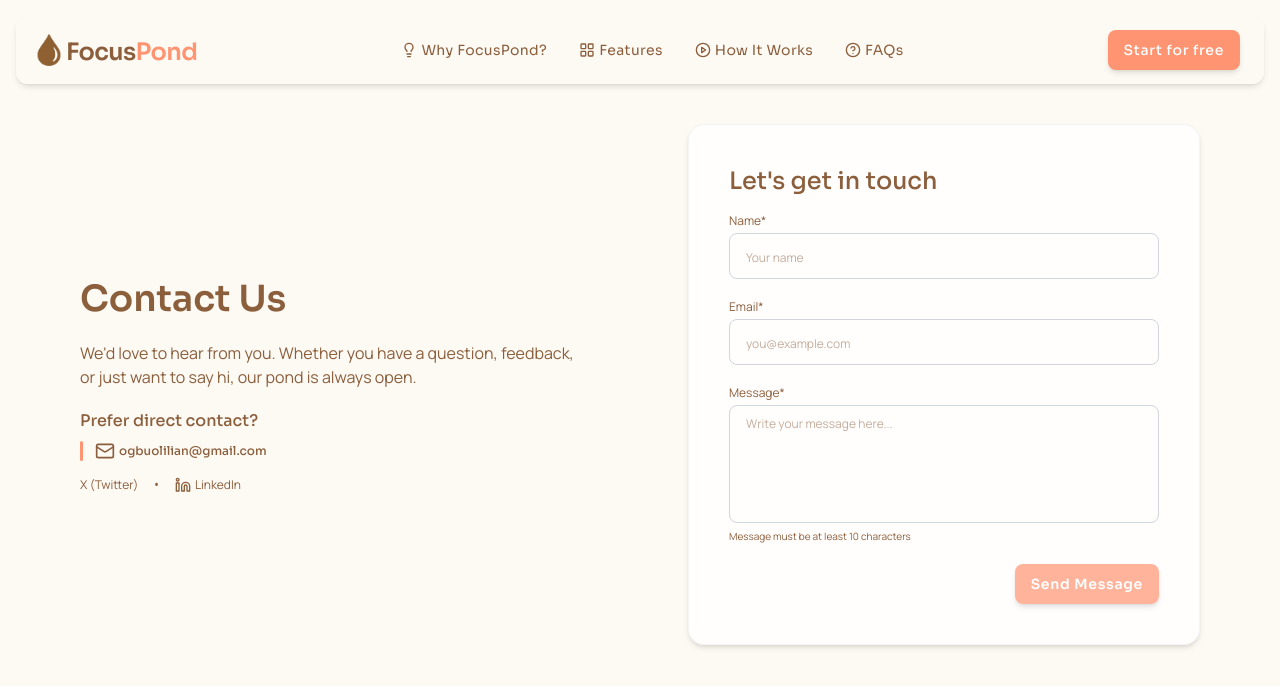
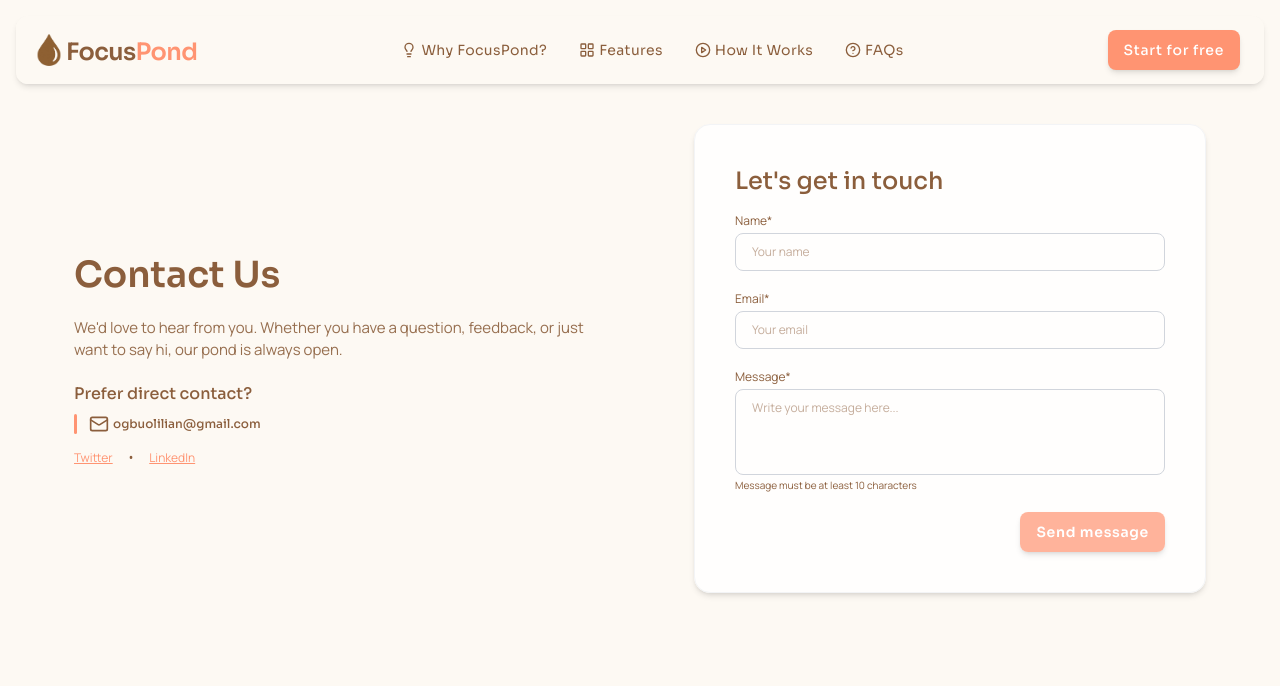
Before and after one commit to liannmaka/Focuspond, a Next.js app: page /contact in a window 1280 px wide. Shown: the top 686 px of the page. Built offline with nearby package versions, Linux system fonts and the light colour scheme.

Commit message:
chore: update waitlist and contact page

```diff
--- a/src/app/(landing-page)/contact/page.tsx
+++ b/src/app/(landing-page)/contact/page.tsx
@@ -1,6 +1,6 @@
 "use client";
 
-import { Mail, Linkedin } from "lucide-react";
+import { Mail } from "lucide-react";
 import { toast } from "sonner";
 import { useForm } from "react-hook-form";
 import { z } from "zod";
@@ -50,7 +50,11 @@ export default function ContactUsPage() {
       reset();
     } catch (err) {
       console.error("Contact form submit error:", err);
-      toast.error("Failed to send message. Please try again.");
+
+      const message =
+      err instanceof Error ? err.message : "Failed to send message. Please try again.";
+
+       toast.error(message);
     }
   };
 
@@ -62,7 +66,7 @@ export default function ContactUsPage() {
           {/* Intro */}
           <div className="text-center lg:text-left">
             <h1 className="text-3xl font-sora lg:text-4xl">Contact Us</h1>
-            <p className="my-5 font-manrope">
+            <p className="my-5 font-manrope text-[15px] text-dark-accent/90">
               We&apos;d love to hear from you. Whether you have a question,
               feedback, or just want to say hi, our pond is always open.
             </p>
@@ -90,9 +94,9 @@ export default function ContactUsPage() {
                 href="https://x.com/filix_lillyann"
                 target="_blank"
                 rel="noopener noreferrer"
-                className="hover:text-accent-button transition-colors font-manrope"
+                className="text-accent-button underline transition-colors font-manrope"
               >
-                <span>X (Twitter)</span>
+                <span>Twitter</span>
               </a>
 
               <span>•</span>
@@ -101,9 +105,8 @@ export default function ContactUsPage() {
                 href="https://www.linkedin.com/in/ogbuo-chiamaka"
                 target="_blank"
                 rel="noopener noreferrer"
-                className="flex items-center gap-1 hover:text-accent-button transition-colors font-manrope"
+                className="underline text-accent-button transition-colors font-manrope"
               >
-                <Linkedin className="w-4 h-4" />
                 <span>LinkedIn</span>
               </a>
             </div>
@@ -120,10 +123,10 @@ export default function ContactUsPage() {
             onSubmit={handleSubmit(onSubmit)}
             className="space-y-5"
           >
-            <div>
+            <div className="text-xs">
               <label
                 htmlFor="name"
-                className="block text-xs font-medium mb-1 font-manrope"
+                className="block mb-1 font-manrope"
               >
                 Name*
               </label>
@@ -134,7 +137,7 @@ export default function ContactUsPage() {
                 type="text"
                 required
                 placeholder="Your name"
-                className="w-full rounded-lg border border-gray-300 px-4 py-2.5 focus:ring-2 focus:ring-light-background/40 focus:outline-none placeholder:text-xs font-manrope"
+                className="w-full rounded-lg border border-gray-300 px-4 py-2.5 focus:outline-none placeholder:text-xs font-manrope"
               />
               {errors.name && (
                 <p className="text-red-600 text-[10px] mt-1">
@@ -143,10 +146,10 @@ export default function ContactUsPage() {
               )}
             </div>
 
-            <div>
+            <div className="text-xs">
               <label
                 htmlFor="email"
-                className="block text-xs font-medium mb-1 font-manrope"
+                className="block mb-1 font-manrope"
               >
                 Email*
               </label>
@@ -156,8 +159,8 @@ export default function ContactUsPage() {
                 name="email"
                 type="email"
                 required
-                placeholder="you@example.com"
-                className="w-full rounded-lg border border-gray-300 px-4 py-2.5 focus:ring-2 focus:ring-light-background/40 focus:outline-none placeholder:text-xs font-manrope"
+                placeholder="Your email"
+                className="w-full rounded-lg border border-gray-300 px-4 py-2.5 focus:outline-none placeholder:text-xs font-manrope"
               />
               {errors.email && (
                 <p className="text-red-600 text-[10px] mt-1">
@@ -166,10 +169,10 @@ export default function ContactUsPage() {
               )}
             </div>
 
-            <div>
+            <div className="text-xs">
               <label
                 htmlFor="message"
-                className="block text-xs font-medium mb-1 font-manrope"
+                className="block mb-1 font-manrope"
               >
                 Message*
               </label>
@@ -180,7 +183,7 @@ export default function ContactUsPage() {
                 rows={4}
                 required
                 placeholder="Write your message here..."
-                className="w-full rounded-lg border border-gray-300 px-4 py-2.5 focus:ring-2 focus:ring-light-background/40 focus:outline-none resize-none placeholder:text-xs font-manrope"
+                className="w-full rounded-lg border border-gray-300 px-4 py-2.5 focus:outline-none resize-none placeholder:text-xs font-manrope"
               />
               <p className="text-[10px] font-manrope">
                 Message must be at least 10 characters
@@ -199,7 +202,7 @@ export default function ContactUsPage() {
                 className="cursor-pointer relative overflow-hidden font-semibold group inline-flex items-center justify-center rounded-lg font-sora bg-accent-button text-white shadow-md transition-transform duration-300 hover:-translate-y-0.5 tracking-wider px-4 py-2.5 text-sm disabled:bg-accent-button/70 disabled:cursor-not-allowed"
               >
                 <span className="relative z-10">
-                  {isSubmitting ? "Sending" : "Send Message"}
+                  {isSubmitting ? "Sending" : "Send message"}
                 </span>
                 <span className="absolute inset-0 animate-shimmer bg-gradient-to-r from-transparent to-transparent opacity-0 group-hover:opacity-100 transition-opacity duration-300" />
               </button>
--- a/src/app/waitlist/page.tsx
+++ b/src/app/waitlist/page.tsx
@@ -11,7 +11,8 @@ export default function WaitlistPage() {
           <h1 className="text-3xl font-sora lg:text-4xl">
             Focus deeply. Rest intentionally.
           </h1>
-          <p className="my-5 font-manrope">
+          {/* my-5 font-manrope text-[15px] text-dark-accent/90 */}
+          <p className="my-5 font-manrope text-[15px] text-dark-accent/90">
             Be the first to experience FocusPond when we launch.
           </p>
         </div>
--- a/src/components/ui/WaitlistForm.tsx
+++ b/src/components/ui/WaitlistForm.tsx
@@ -46,12 +46,11 @@ const WaitlistForm = () => {
 
   const onSubmit = async (values: FormValues) => {
     try {
-      const payload = { ...values };
 
       const res = await fetch("/api/waitlist", {
         method: "POST",
         headers: { "Content-Type": "application/json" },
-        body: JSON.stringify(payload),
+        body: JSON.stringify(values),
       });
 
       const json = await res.json().catch(() => ({}));
@@ -83,7 +82,7 @@ const WaitlistForm = () => {
             {...register("email")}
             type="email"
             name="email"
-            placeholder="Your Email"
+            placeholder="Your email"
             required
             className="flex-1 px-4 py-3 bg-transparent text-gray-700 focus:outline-none placeholder:text-xs"
           />
--- a/src/styles/globals.css
+++ b/src/styles/globals.css
@@ -41,7 +41,7 @@
 }
 
 @utility content-center {
-  @apply container mx-auto px-7 lg:px-14;
+  @apply container mx-auto px-7 lg:px-11;
 }
 
 @utility flex-center {
```
